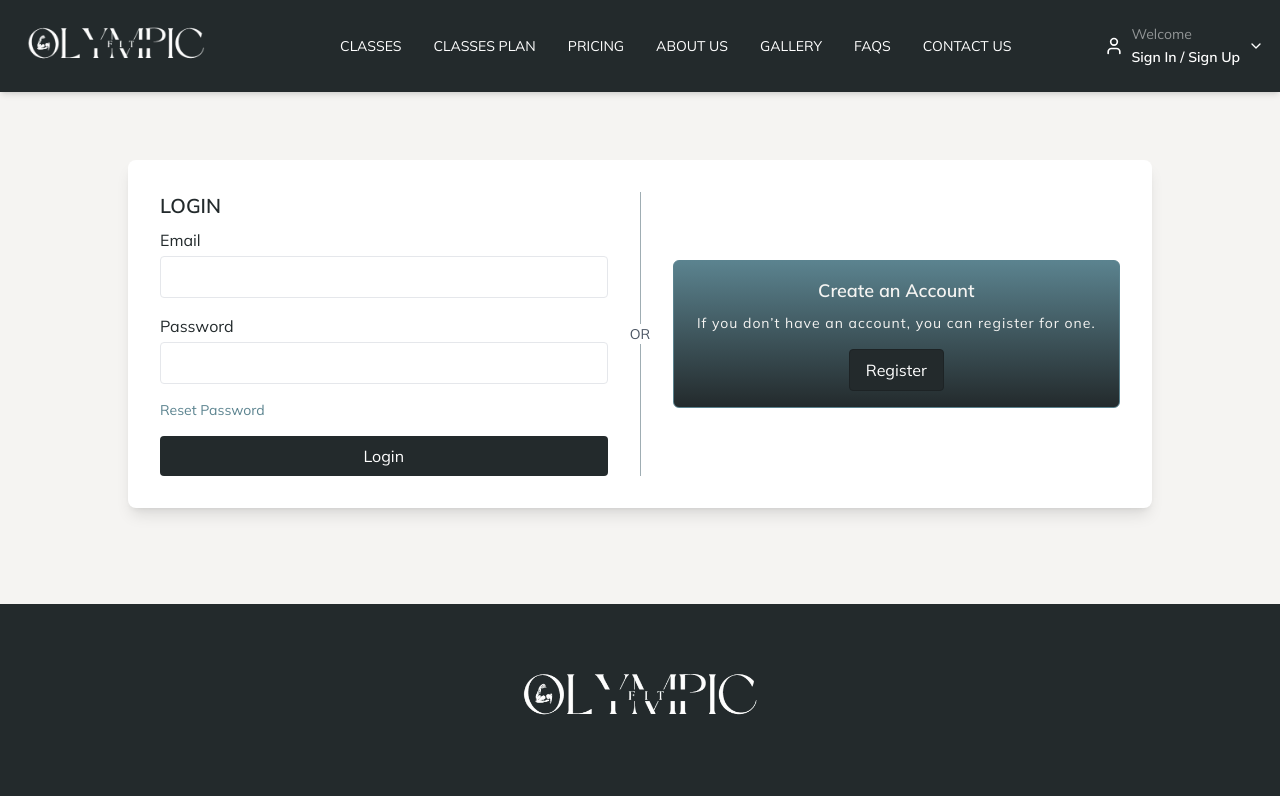
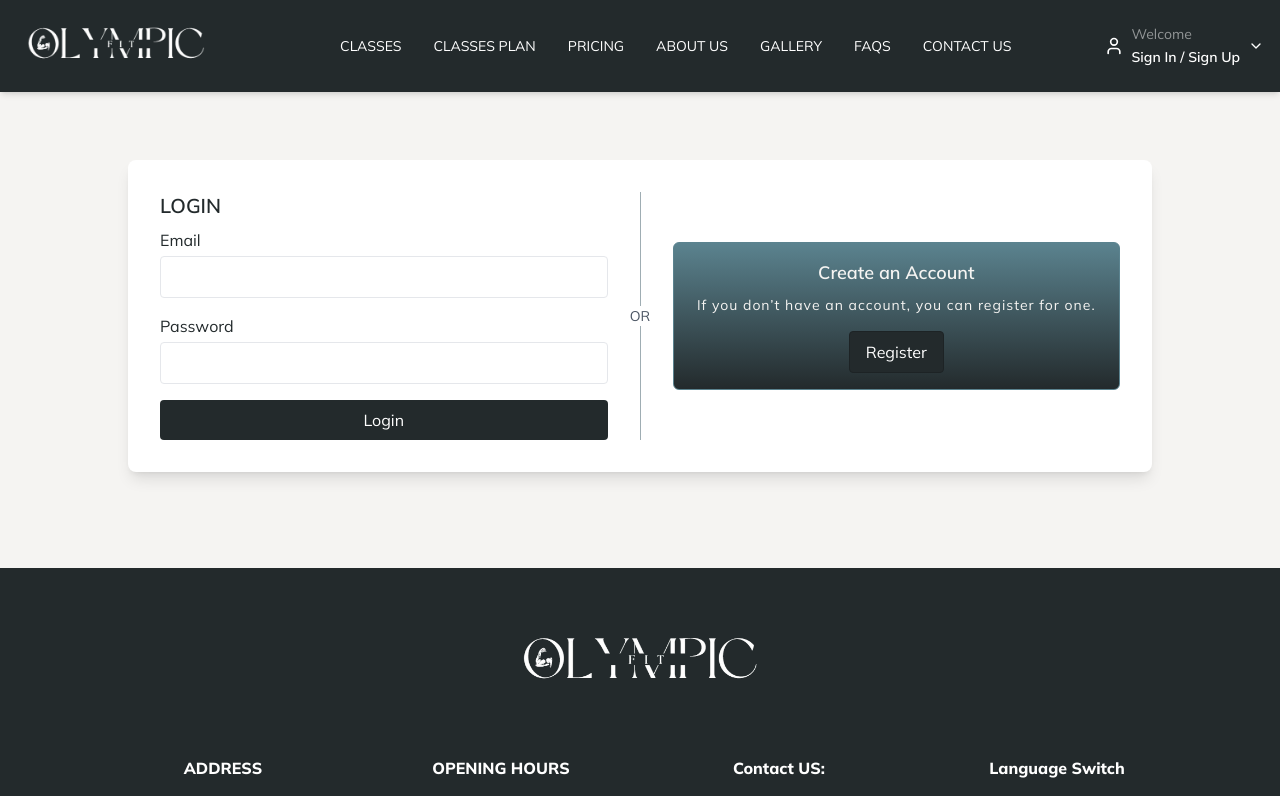
Before and after one commit to EdwinEras/OlympicFit_project, a Next.js app in the folder frontend/: page /login in a window 1280 px wide. Shown: the top 796 px of the page. Built offline with nearby package versions, Linux system fonts and the light colour scheme.

Commit message:
removing for now the rest password func

```diff
--- a/frontend/src/app/login/LoginForm.jsx
+++ b/frontend/src/app/login/LoginForm.jsx
@@ -59,11 +59,11 @@
           className="w-full border p-2 rounded mt-1" />
         </div>
 
-        <div className="flex justify-between items-center text-sm">
+        {/* <div className="flex justify-between items-center text-sm">
           <button type="button" onClick={onReset} className="text-silver-slate  hover:underline">
             Reset Password
           </button>
-        </div>
+        </div> */}
 
         <button
           formAction={handleSubmit}
```
